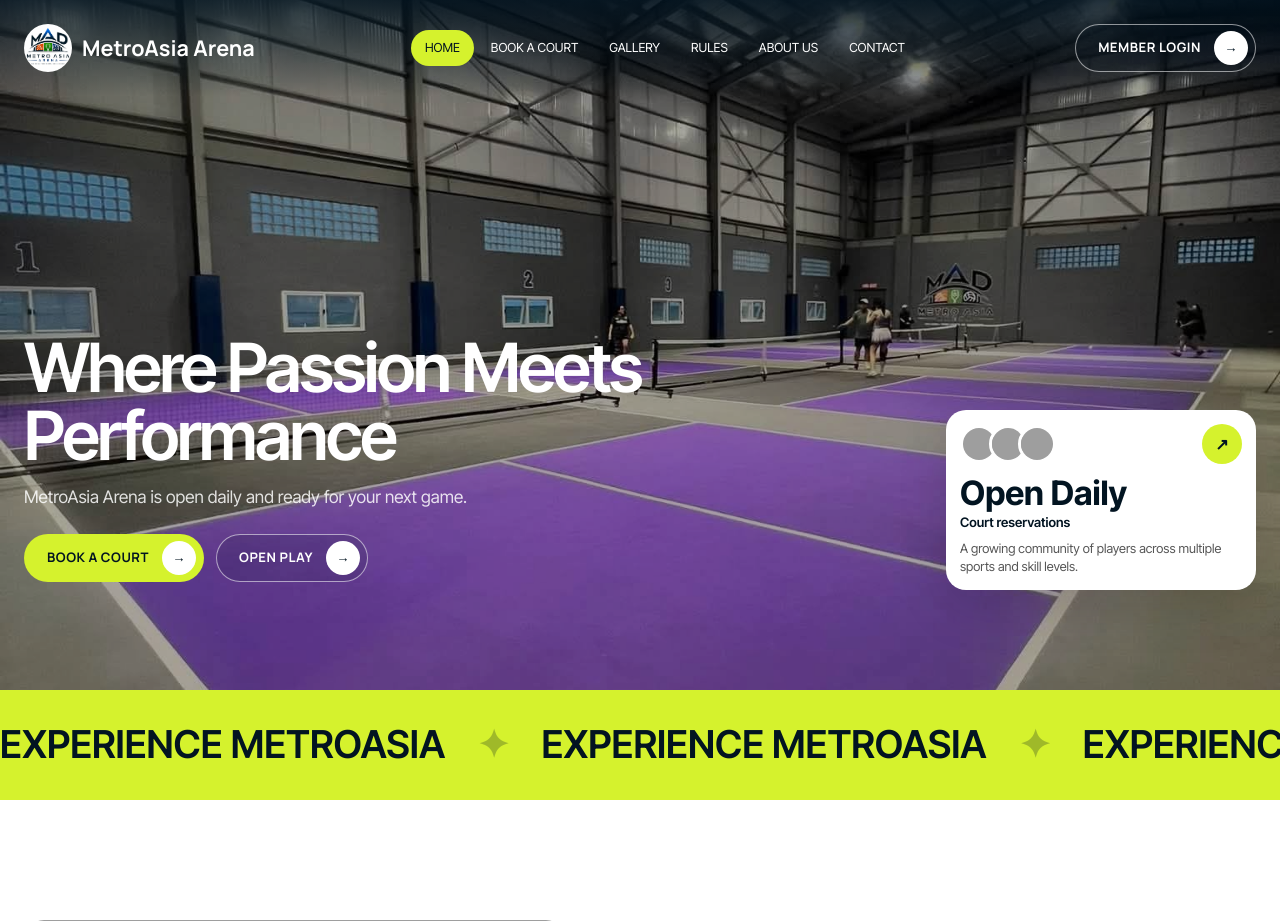
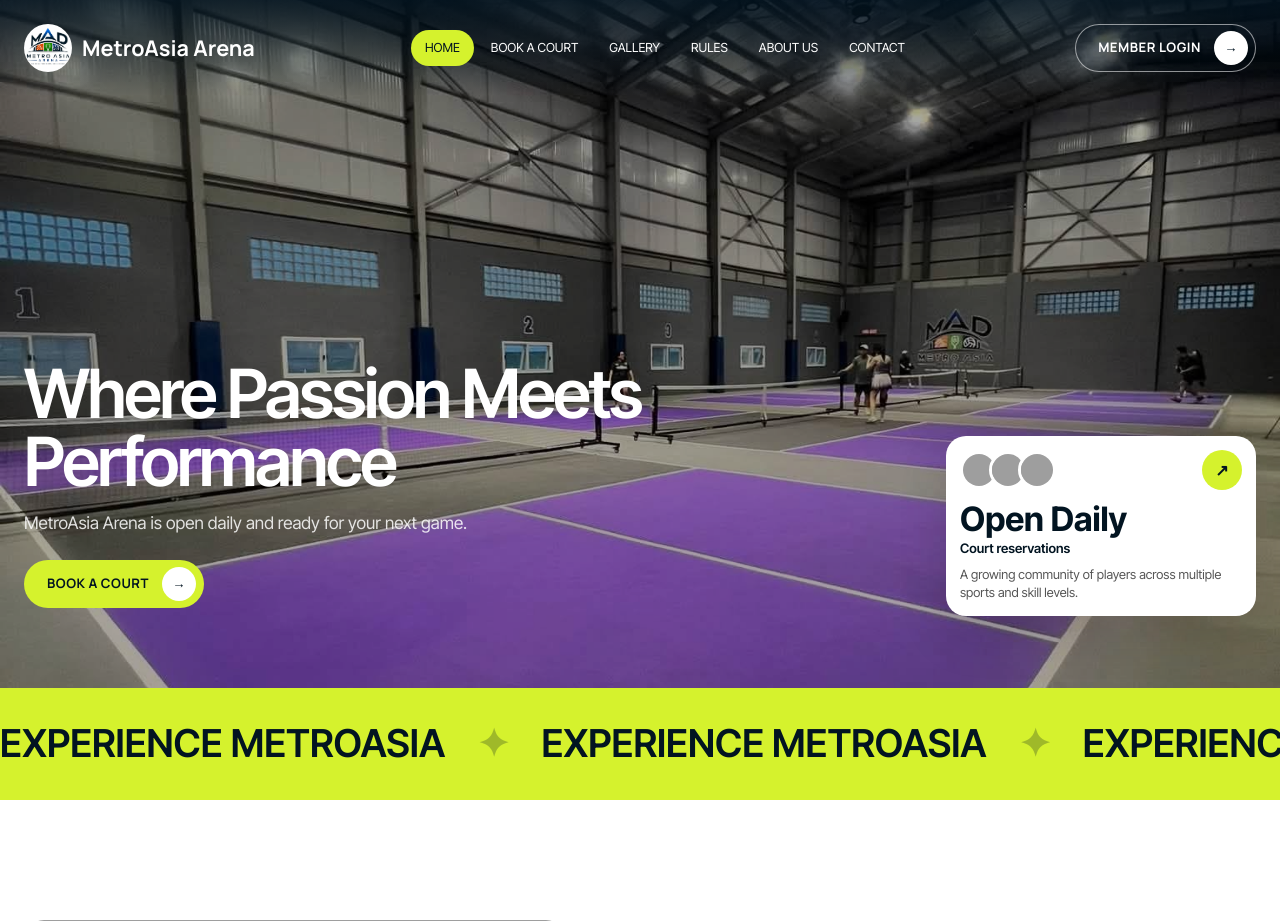
Before and after one commit to jonabellemunsayac/metroasia, a PHP site: page / in a window 1280 px wide. Shown: the top 921 px of the page. Run offline with PHP 8.4, Linux system fonts and the light colour scheme; data that the repository does not hold is empty; grey boxes are pictures that could not be loaded.

Commit message:
Fixed homepage hero.

```diff
--- a/assets/themes/metro/home.css
+++ b/assets/themes/metro/home.css
@@ -17,7 +17,8 @@
 /* HERO */
 .metro-home-hero {
     min-height: 786px;
-    margin-top: -96px;
+    /* margin-top: -96px; */
+    margin-top: 0;
     padding: 0 0 100px;
     display: flex;
     align-items: flex-end;
@@ -413,3 +414,47 @@
         justify-self: start;
     }
 }
+
+/*
+ * Make the hero + lime ticker behave as the complete first-screen composition.
+ * 112px is the approximate desktop height of the lime strip.
+ */
+@media (min-width: 1001px) {
+    .metro-home-hero {
+        min-height: calc(100vh - 112px);
+        padding-bottom: 72px;
+    }
+
+    .metro-experience-strip {
+        min-height: 112px;
+        margin: 0;
+        padding: 0;
+        display: flex;
+        align-items: center;
+    }
+}
+
+/* Ensure the lime bar touches both viewport edges with no inherited spacing. */
+.metro-experience-strip {
+    width: 100%;
+    margin: 0;
+    border: 0;
+}
+
+.metro-experience-track {
+    margin: 0;
+}
+
+/* Tablet/mobile: header height changes, so use natural content sizing. */
+@media (max-width: 1000px) {
+    .metro-home-hero {
+        margin-top: 0;
+        min-height: 650px;
+    }
+}
+
+@media (max-width: 640px) {
+    .metro-home-hero {
+        min-height: 700px;
+    }
+}
--- a/ui/index.php
+++ b/ui/index.php
@@ -63,9 +63,6 @@ if (trim((string) ($siteConfig['hero_image_path'] ?? '')) === '') {
                 <div class="metro-actions">
                     <a href="<?php echo htmlspecialchars(app_url('ui/booking.php')); ?>" class="metro-btn metro-btn-accent">
                         Book a Court
-                    </a>
-                    <a href="#facilities" class="metro-btn metro-btn-light">
-                        Open Play
                     </a>
                 </div>
             </div>
```
